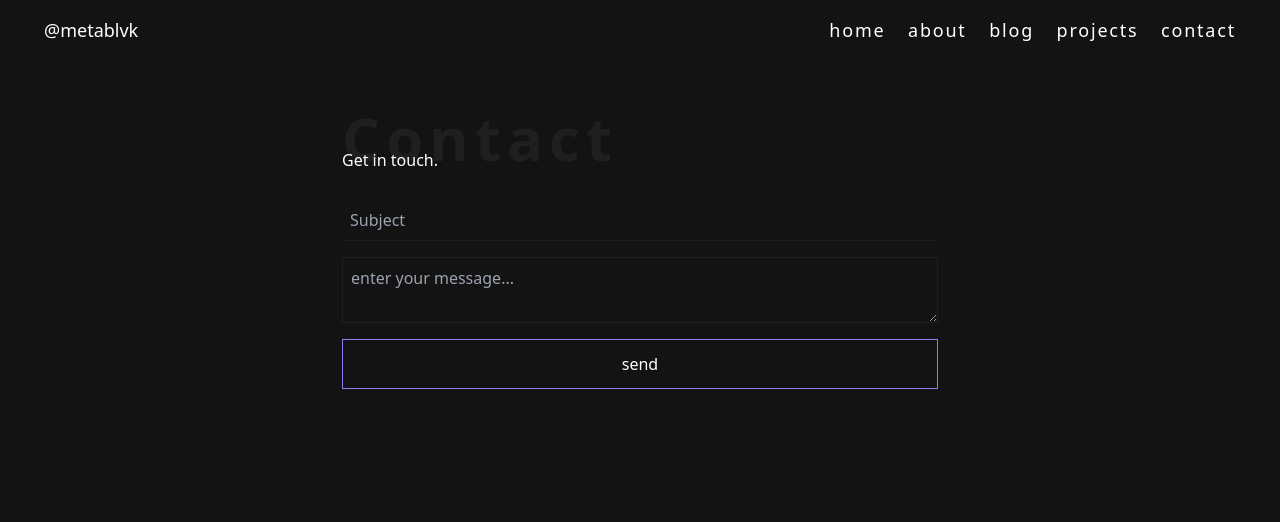
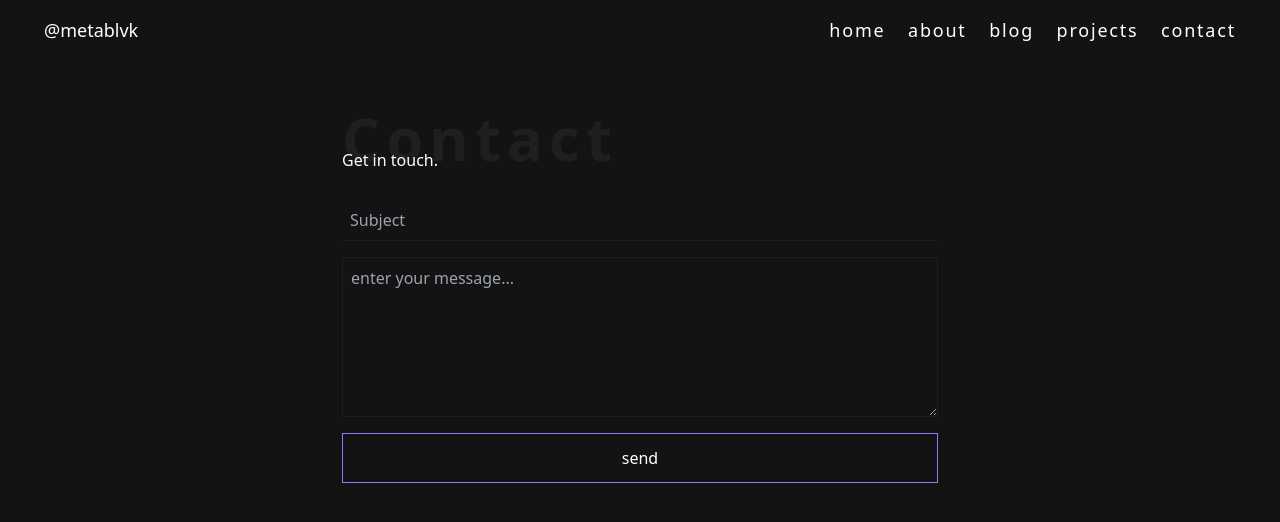
Before and after one commit to metablvk/portfolio, a React (Vite) app: page /contact in a window 1280 px wide. Shown: the top 522 px of the page. Built offline with nearby package versions, Linux system fonts and the light colour scheme.

Commit message:
fixed text area height, and submit bug when empty

```diff
--- a/src/pages/contact/contact.page.tsx
+++ b/src/pages/contact/contact.page.tsx
@@ -26,7 +26,11 @@ const Contact = () => {
 
   const handleSubmit = async (e: FormEvent) => {
     e.preventDefault();
-    if (!messageSent) {
+    if (
+      !messageSent &&
+      formFields.subject.length > 0 &&
+      formFields.message.length > 0
+    ) {
       const {subject, message} = formFields;
       setLoading(true);
       try {
@@ -60,7 +64,7 @@ const Contact = () => {
         </div>
         <textarea
           id=""
-          className="p-2 bg-transparent text-custom-purple focus:outline-none border border-custom-grey"
+          className="p-2 bg-transparent text-custom-purple focus:outline-none border border-custom-grey h-40"
           onChange={handleChange}
           value={formFields.message}
           placeholder="enter your message..."
@@ -68,18 +72,18 @@ const Contact = () => {
         ></textarea>
         <button
           type="submit"
-          className="border border-custom-purple py-3 "
+          className="border border-custom-purple py-3 flex justify-center space-x-2 "
           disabled={messageSent}
         >
-          {loading && !messageSent
-            ? 'Sending'
-            : !loading && messageSent
-            ? 'Your message has been sent.'
-            : 'send'}
+          <span>
+            {loading && !messageSent
+              ? 'Sending'
+              : !loading && messageSent
+              ? 'Your message has been sent.'
+              : 'send'}
+          </span>
+          {loading && <Loader />}
         </button>
-        <div className="absolute right-60 bottom-2">
-          {loading && <Loader />}
-        </div>
       </form>
     </div>
   );
```
